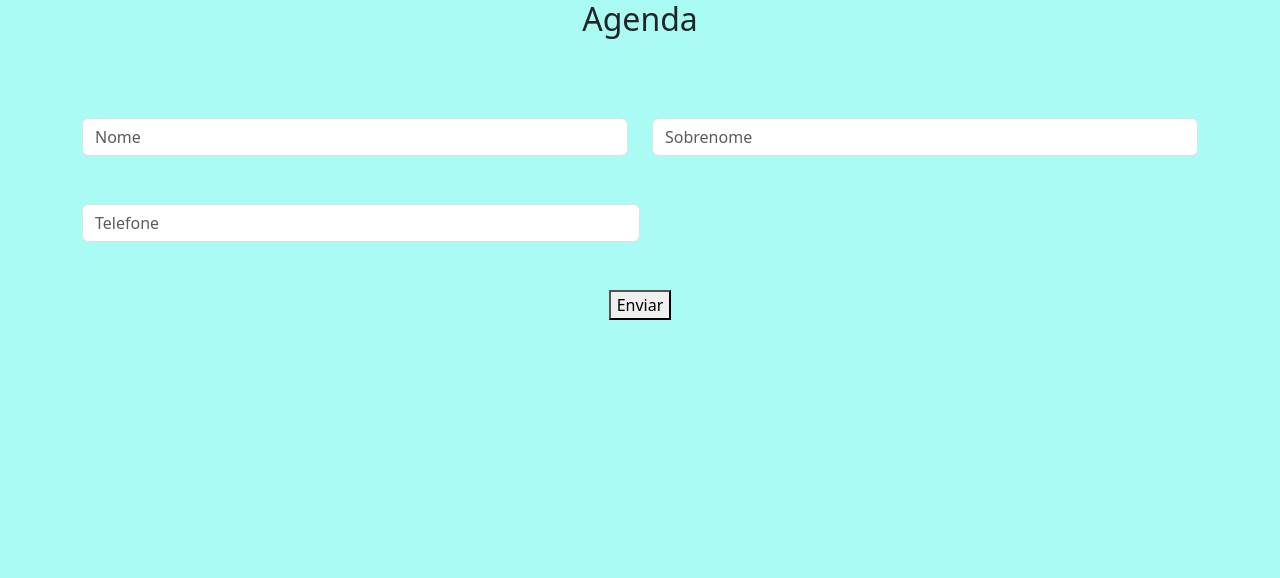
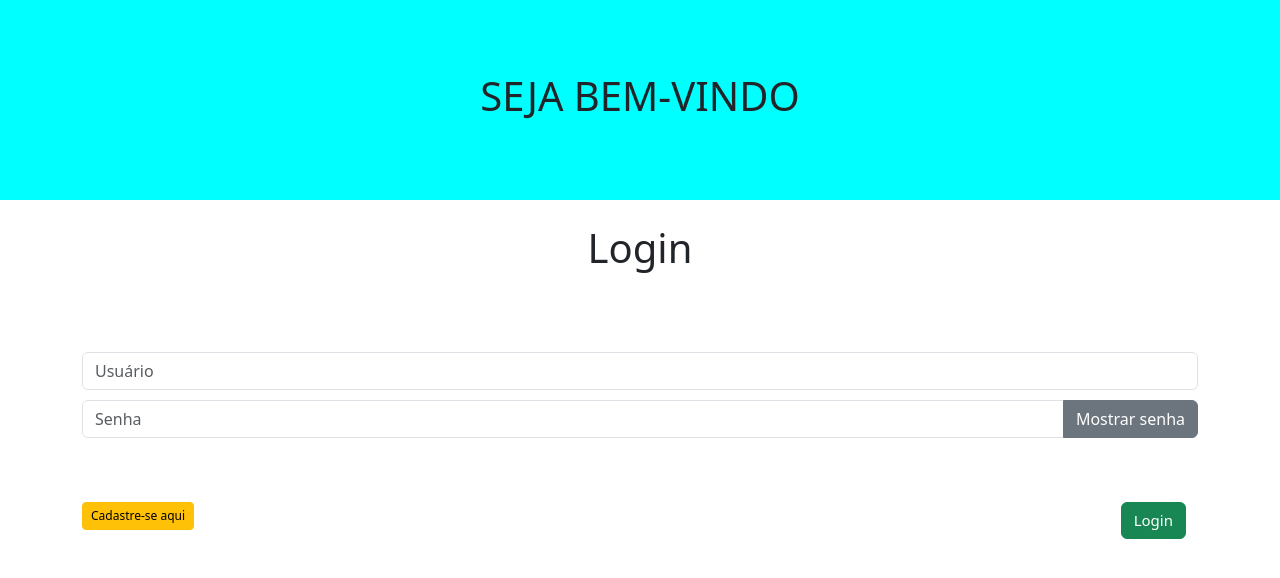
Before and after one commit to AlissonED/Agenda-webhost, a PHP site: page / in a window 1280 px wide. Shown: the top 578 px of the page. Run offline with PHP 8.4, Linux system fonts and the light colour scheme.

Commit message:
Add files via upload

```diff
--- a/index.php
+++ b/index.php
@@ -1,3 +1,4 @@
+
 <!DOCTYPE html>
 <html lang="pt-br">
 <head>
@@ -6,33 +7,72 @@
     <meta name="viewport" content="width=device-width, initial-scale=1.0">
     <link href="https://cdn.jsdelivr.net/npm/bootstrap@5.3.0-alpha1/dist/css/bootstrap.min.css" rel="stylesheet" integrity="sha384-GLhlTQ8iRABdZLl6O3oVMWSktQOp6b7In1Zl3/Jr59b6EGGoI1aFkw7cmDA6j6gD" crossorigin="anonymous">
     <link rel="stylesheet" href="style.css">
-    <title>Agenda-Cadastro</title>
+    <title>Login</title>
 </head>
 <body>
-    <h2>Agenda</h2><br><br><br>
 
+<div class="container-fluid" id="c1">
+    <h1>SEJA BEM-VINDO</h1>
+</div><br>
 
-
-<form action="add.php" method="post">
+<h2 id="t1">Login</h2><br><br><br>
+<form action="index.php" method="post" onsubmit="submitForm(event)">
 <div class="container-sm">
     <div class="row">
         <div class="col">
-            <input type="text" class="form-control" name="n" placeholder="Nome">
-        </div>
-        <div class="col">
-            <input type="text" class="form-control" name="s" placeholder="Sobrenome">
+            <input type="text" class="form-control" name="n" placeholder="Usuário">
+        </div><br><br>
+
+        <div class="input-group mb-3">
+            <input type="password" class="form-control" name="s" id="s" placeholder="Senha">
+            <button type="button" class="btn btn-secondary" onclick="mostrarSenha()">Mostrar senha</button>
         </div>
     </div><br><br>
-    <div class="col-md-6">
-        <input type="text" class="form-control" name="t" placeholder="Telefone"><br><br>
-  </div>
+    <div class="container">
+
+    <button id="bt1" type="submit" name="submit" class="btn btn-success">Login</button>
 </div>
-<button id="bt" type="submit">Enviar</button>
+</div>
 </form>
+<div class="container">
+    <a href='https://test124578.000webhostapp.com/Agenda/cadastro.php'><button class="btn btn-warning btn-sm" id="bt2">Cadastre-se aqui</button></a>
+</div>
+
+<?php
+if(isset($_POST['submit'])){
+$nome =$_POST["n"];
+$senha =$_POST["s"];
 
 
+$servername = "localhost";
+$username = "id19693905_alisson";
+$password = "Ca_9404394043";
+$db = "id19693905_contatos";
+
+// Create connection
+$conn = new mysqli($servername, $username, $password, $db);
+
+// Check connection
+if ($conn->connect_error) {
+  die("Connection failed: " . $conn->connect_error);
+}
+
+$sql = "SELECT * FROM Usuario WHERE Usuario='$nome' AND Senha='$senha'; ";
+$result = $conn->query($sql);
+
+if($result->num_rows === 1){
+    echo '<script>window.location.replace("https://test124578.000webhostapp.com/Agenda/salvar-contato.php");</script>';
+} else {
+    include 'erro.php';
+
+}
+
+$conn->close();
+}
+?>
 
 
+<script src="script.js"></script>
 
 </body>
 </html>
--- /dev/null
+++ b/script.js
@@ -0,0 +1,14 @@
+function mostrarSenha() {
+    var x = document.getElementById("s");
+    if (x.type === "password") {
+        x.type = "text";
+    } else {
+        x.type = "password";
+    }
+}
+function enviar(event) {
+    if (event.keyCode === 13) {
+        document.getElementById("bt1").click();
+        return false;
+    }
+}
--- a/style.css
+++ b/style.css
@@ -1,3 +1,4 @@
+
 h2{
     text-align: center;
 }
@@ -7,9 +8,26 @@ button{
   text-align: center;
 }
 body{
-    background-color: #AAFBF3;
     text-align: center;
 }
-#div{
-    border-style: double;
+#c1{
+    background-color: aqua;
+    height: 200px;
+    display: flex;
+    justify-content: center;
+    align-items: center;
 }
+#t1{
+    font-size: 40px;
+}
+#bt1{
+    font-size: 15px;
+    float: right;
+}
+#bt2{
+    font-size: 12px;
+    float: left;
+}
+p.pErro{
+    color:red;
+}
```
Also changed, not shown: add.php (+5 -3 lines), cadastro.php (added, +42 -0 lines), erro.php (added, +15 -0 lines), processa.php (added, +35 -0 lines), salvar-contato.php (added, +38 -0 lines), styles.css (added, +15 -0 lines).
